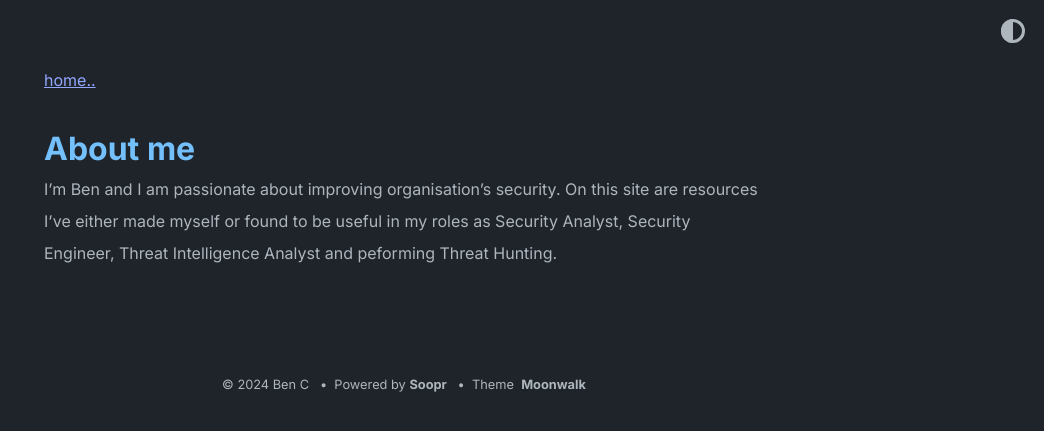
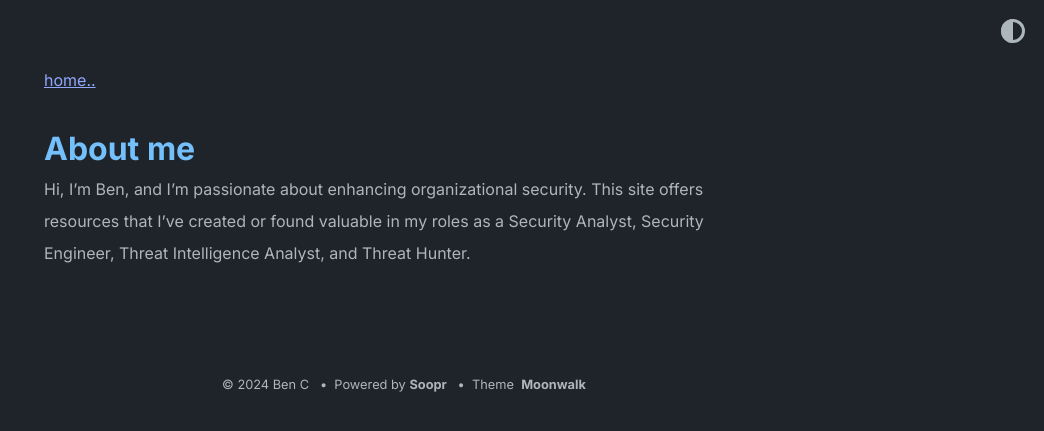
Before and after one commit to BenC-InfoSec/BenC-InfoSec.github.io, a Jekyll site: the page built from about.md, in a window 1280 px wide. Shown: the top 431 px of the page, without its empty margins (236-1280 px from the left). Built offline with Jekyll 4.4.1, drawn with Linux system fonts in a browser that asks for light colours.

Commit message:
Update about.md

```diff
--- a/about.md
+++ b/about.md
@@ -3,4 +3,4 @@ layout: post
 title: About me
 ---
 
-I'm Ben and I am passionate about improving organisation's security. On this site are resources I've either made myself or found to be useful in my roles as Security Analyst, Security Engineer, Threat Intelligence Analyst and peforming Threat Hunting.
+Hi, I'm Ben, and I'm passionate about enhancing organizational security. This site offers resources that I've created or found valuable in my roles as a Security Analyst, Security Engineer, Threat Intelligence Analyst, and Threat Hunter.
```
